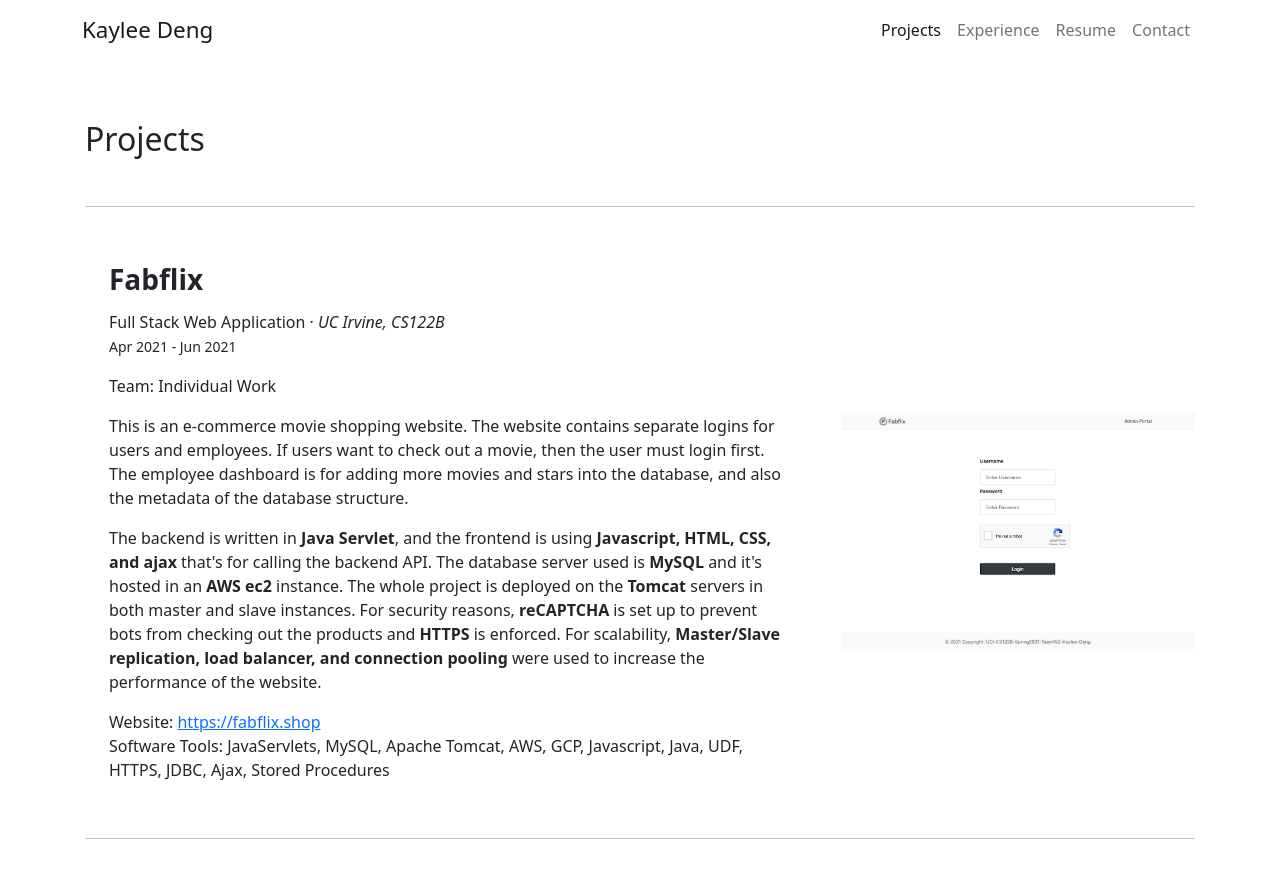
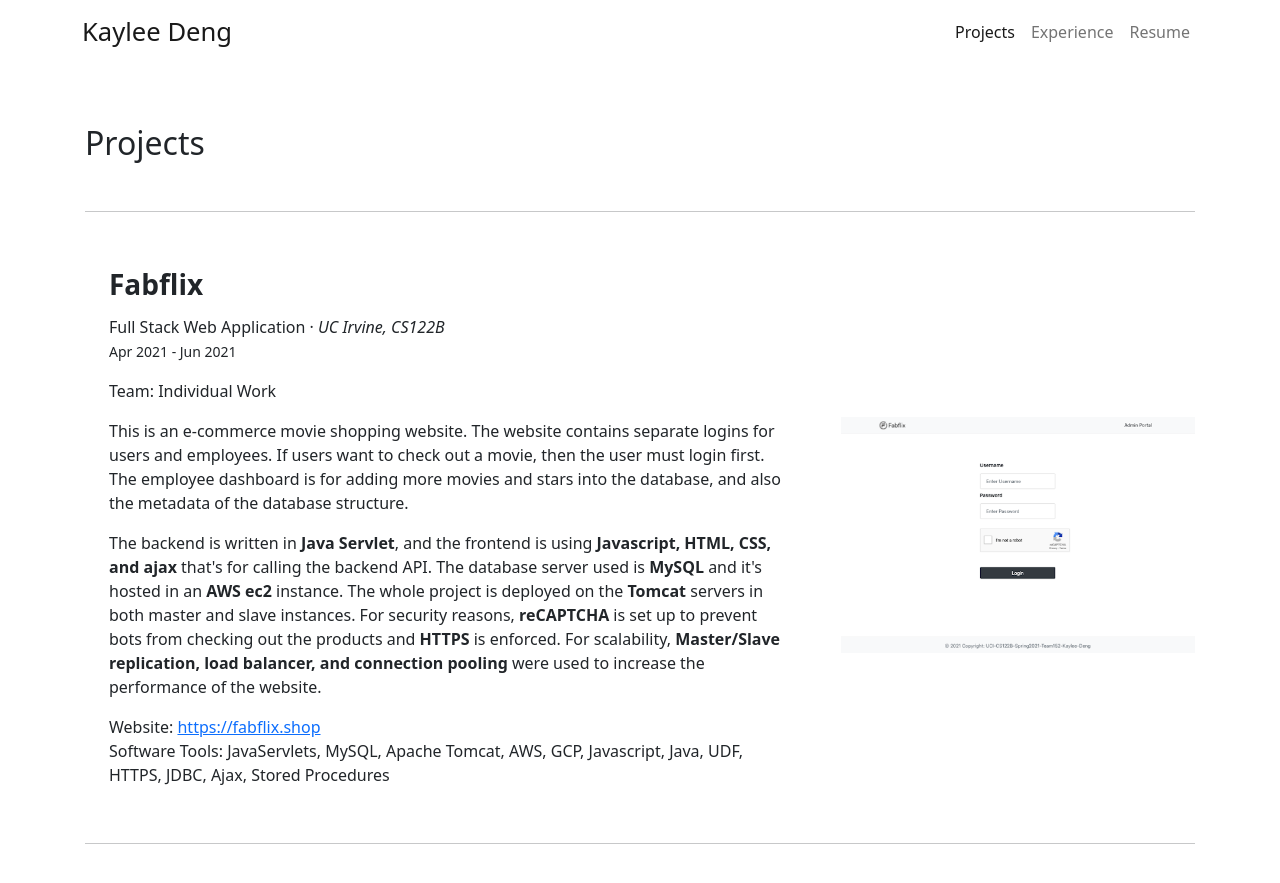
Before and after one commit to bikaylee/Portfolio, a Jekyll site: the page built from index.md, in a window 1280 px wide and 900 px high. Shown: the top 883 px of the window. Built offline with Jekyll 4.4.1, drawn with Linux system fonts in a browser that asks for light colours.

Commit message:
update project and index

```diff
--- a/_layouts/default.html
+++ b/_layouts/default.html
@@ -23,38 +23,43 @@
   <body>
 
     {% assign current = page.url | downcase | split: '/' %}
+    {% assign projectClass = 'disabled' %}
     {% assign resumeClass = 'disabled' %}
     {% assign experienceClass = 'disabled' %}
-    {% assign finalClass = 'disabled' %}
     {% for page in site.html_pages %}
       <!--h1>{{ page.url }}</h1-->
+      {% if page.url == '/project.html' %}
+          {% assign projectClass = '' %}
+      {% endif %}
       {% if page.url == '/experience.html' %}
           {% assign experienceClass = '' %}
       {% endif %}
+<!--  resume is an external pdf file
       {% if page.url == '/resume.html' %}
           {% assign resumeClass = '' %}
-      {% endif %}
+      {% endif %} -->
+
     {% endfor %}
     <!--h2>{% if current[1] == %} 5 {% endif %}</h2-->
 
     <!-- jQuery (necessary for Bootstrap's JavaScript plugins) -->
     <script src="https://ajax.googleapis.com/ajax/libs/jquery/1.12.4/jquery.min.js"></script>
+
     <!-- Include all compiled plugins (below), or include individual files as needed -->
     <script src="https://maxcdn.bootstrapcdn.com/bootstrap/3.3.7/js/bootstrap.min.js" integrity="sha384-Tc5IQib027qvyjSMfHjOMaLkfuWVxZxUPnCJA7l2mCWNIpG9mGCD8wGNIcPD7Txa" crossorigin="anonymous"></script>
-
     <script src="https://cdn.jsdelivr.net/npm/bootstrap@5.0.1/dist/js/bootstrap.bundle.min.js" integrity="sha384-gtEjrD/SeCtmISkJkNUaaKMoLD0//ElJ19smozuHV6z3Iehds+3Ulb9Bn9Plx0x4" crossorigin="anonymous"></script>
 
 
     <nav class="navbar navbar-expand-lg navbar-light">
       <div class="container">
-        <a class="navbar-brand" href="index.html" style="font-size: 1.4rem;">Kaylee Deng</a>
+        <a class="navbar-brand" href="index.html" style="font-size: 1.6rem;">Kaylee Deng</a>
         <button class="navbar-toggler" type="button" data-bs-toggle="collapse" data-bs-target="#navbarNav" aria-controls="navbarSupportedContent" aria-expanded="false" aria-label="Toggle navigation">
           <span class="navbar-toggler-icon"></span>
         </button>
         <div id="navbarNav" class="collapse navbar-collapse justify-content-end">
           <ul class="navbar-nav">
             <li class="nav-item">
-              <a href="index.html" class="nav-link {% if current[1] == 'index.html' or current[1] == %} active {% endif %}">Projects</a>
+              <a href="project.html" class="nav-link {% if current[1] == 'project.html' or current[1] == %} active {% endif %}">Projects</a>
             </li>
             <li class="nav-item">
               <a href="experience.html" class="nav-link {{ experienceClass }}{% if current[1] == 'experience.html' %} active {% endif %}">Experience</a>
@@ -62,9 +67,11 @@
             <li class="nav-item">
               <a href="resume.pdf" class="nav-link {{ resumeClass }}{% if current[1] == 'resume.pdf' %} active {% endif %}">Resume</a>
             </li>
-            <li class="nav-item">
+
+<!--             <li class="nav-item">
               <a href="contact.html" class="nav-link {% if current[1] == 'contact.html' %} active {% endif %}">Contact</a>
-            </li>
+            </li> -->
+
           </ul>
         </div><!--/.nav-collapse -->
       </div>
```
